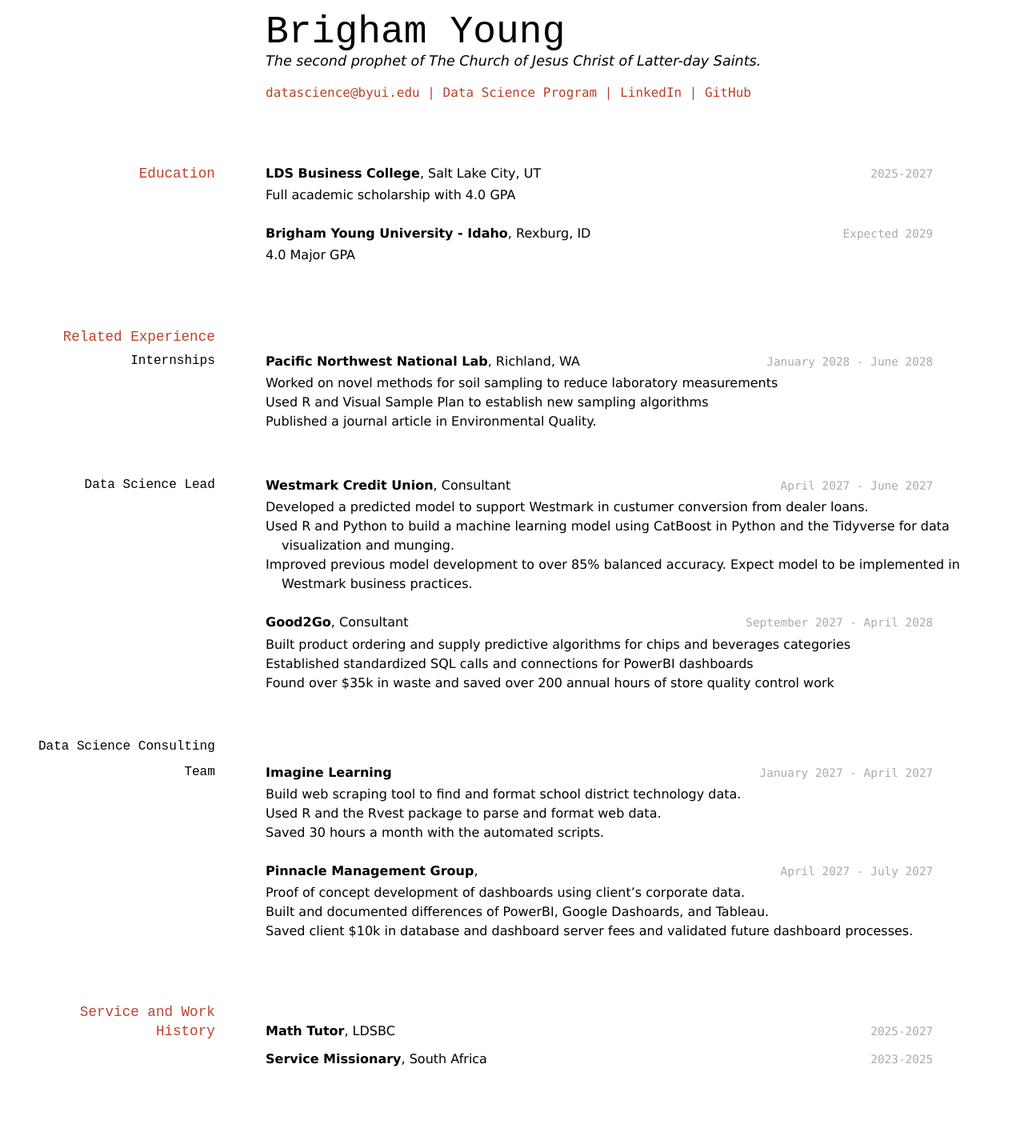
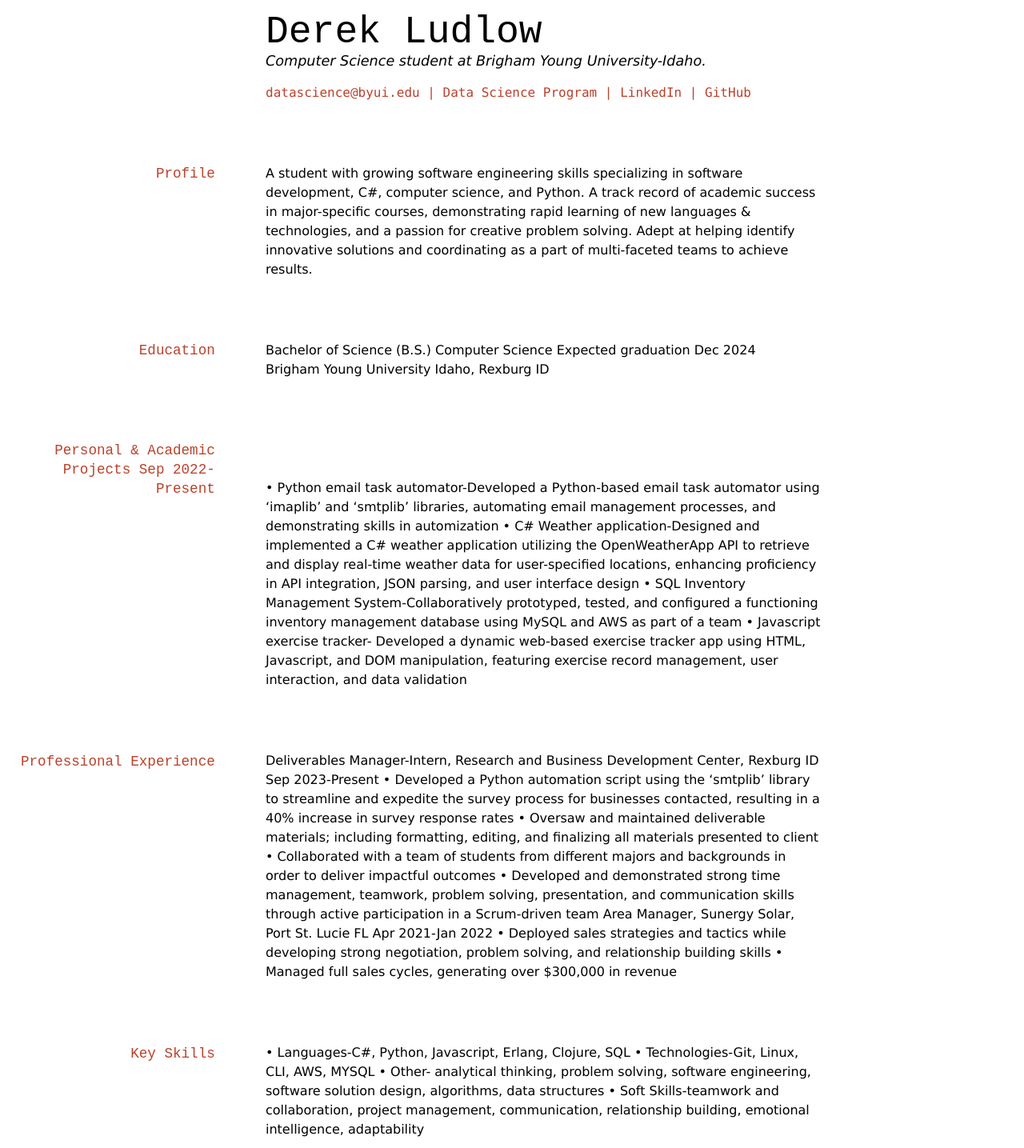
Before and after one commit to derek-ludlow/Ludlow-DS-Resume, a Jekyll site: the page built from docs/index.md, in a window 1280 px wide. Shown: the whole page at 80% size. Built offline with Jekyll 4.4.1, drawn with Linux system fonts in a browser that asks for light colours; before the commit the page ends 1347 px from its top, so only the background shows below that.

Commit message:
Initial Resume upload-index.md

```diff
--- a/docs/index.md
+++ b/docs/index.md
@@ -1,9 +1,9 @@
 ---
 layout: cv
-title: Brigham Young's Resume
+title: Derek Ludlow's Resume
 ---
-# Brigham Young
-The second prophet of The Church of Jesus Christ of Latter-day Saints.
+# Derek Ludlow
+Computer Science student at Brigham Young University-Idaho.
 
 <div id="webaddress">
 <a href="datascience@byui.edu">datascience@byui.edu</a>
@@ -14,73 +14,34 @@ The second prophet of The Church of Jesus Christ of Latter-day Saints.
 
 <!-- https://www.monique.tech/the-art-of-markdown -->
 
+## Profile
+A student with growing software engineering skills specializing in software development, C#, computer science, and Python. A track record of academic success in major-specific courses, demonstrating rapid learning of new languages & technologies, and a passion for creative problem solving. Adept at helping identify innovative solutions and coordinating as a part of multi-faceted teams to achieve results.
+
 ## Education
+Bachelor of Science (B.S.) Computer Science 			                       Expected graduation Dec 2024
+Brigham Young University Idaho, Rexburg ID
 
-`2025-2027`
-__LDS Business College__, Salt Lake City, UT
+## Personal & Academic Projects                                                                      Sep 2022-Present
+•	Python email task automator-Developed a Python-based email task automator using ‘imaplib’ and ‘smtplib’ libraries, automating email management processes, and demonstrating skills in automization
+•	C# Weather application-Designed and implemented a C# weather application utilizing the OpenWeatherApp API to retrieve and display real-time weather data for user-specified locations, enhancing proficiency in API integration, JSON parsing, and user interface design
+•	SQL Inventory Management System-Collaboratively prototyped, tested, and configured a functioning inventory management database using MySQL and AWS as part of a team
+•	Javascript exercise tracker- Developed a dynamic web-based exercise tracker app using HTML, Javascript, and DOM manipulation, featuring exercise record management, user interaction, and data validation
 
-- Full academic scholarship with 4.0 GPA
+## Professional Experience
+Deliverables Manager-Intern, Research and Business Development Center, Rexburg ID            Sep 2023-Present
+•	Developed a Python automation script using the ‘smtplib’ library to streamline and expedite the survey process for businesses contacted, resulting in a 40% increase in survey response rates
+•	Oversaw and maintained deliverable materials; including formatting, editing, and finalizing all materials presented to client
+•	Collaborated with a team of students from different majors and backgrounds in order to deliver impactful outcomes
+•	Developed and demonstrated strong time management, teamwork, problem solving, presentation, and communication skills through active participation in a Scrum-driven team
+Area Manager, Sunergy Solar, Port St. Lucie FL    					                  Apr 2021-Jan 2022
+•	Deployed sales strategies and tactics while developing strong negotiation, problem solving, and relationship building skills
+•	Managed full sales cycles, generating over $300,000 in revenue
 
-`Expected 2029`
-__Brigham Young University - Idaho__, Rexburg, ID
-
-- 4.0 Major GPA
-
-
-## Related Experience
-
-### Internships
-
-`January 2028 - June 2028`
-__Pacific Northwest National Lab__, Richland, WA
-
-- Worked on novel methods for soil sampling to reduce laboratory measurements
-- Used R and Visual Sample Plan to establish new sampling algorithms
-- Published a journal article in Environmental Quality.
-
-### Data Science Lead
-
-`April 2027 - June 2027`
-__Westmark Credit Union__, Consultant
-
-- Developed a predicted model to support Westmark in custumer conversion from dealer loans.
-- Used R and Python to build a machine learning model using CatBoost in Python and the Tidyverse for data visualization and munging.
-- Improved previous model development to over 85% balanced accuracy. Expect model to be implemented in Westmark business practices.
-
-`September 2027 - April 2028`
-__Good2Go__, Consultant
-
-- Built product ordering and supply predictive algorithms for chips and beverages categories
-- Established standardized SQL calls and connections for PowerBI dashboards
-- Found over $35k in waste and saved over 200 annual hours of store quality control work
-
-### Data Science Consulting Team
-
-`January 2027 - April 2027`
-__Imagine Learning__
-
-- Build web scraping tool to find and format school district technology data.
-- Used R and the Rvest package to parse and format web data.
-- Saved 30 hours a month with the automated scripts.
-
-`April 2027 - July 2027`
-__Pinnacle Management Group__,
-
-- Proof of concept development of dashboards using client's corporate data.
-- Built and documented differences of PowerBI, Google Dashoards, and Tableau.
-- Saved client $10k in database and dashboard server fees and validated future dashboard processes.
-
-
-## Service and Work History
-
-`2025-2027`
-__Math Tutor__, LDSBC
-
-
-`2023-2025`
-__Service Missionary__, South Africa
-
-
+## Key Skills
+•	Languages-C#, Python, Javascript, Erlang, Clojure, SQL
+•	Technologies-Git, Linux, CLI, AWS, MYSQL
+•	Other- analytical thinking, problem solving, software engineering, software solution design, algorithms, data structures
+•	Soft Skills-teamwork and collaboration, project management, communication, relationship building, emotional intelligence, adaptability
 
 <!-- ### Footer
 
```
